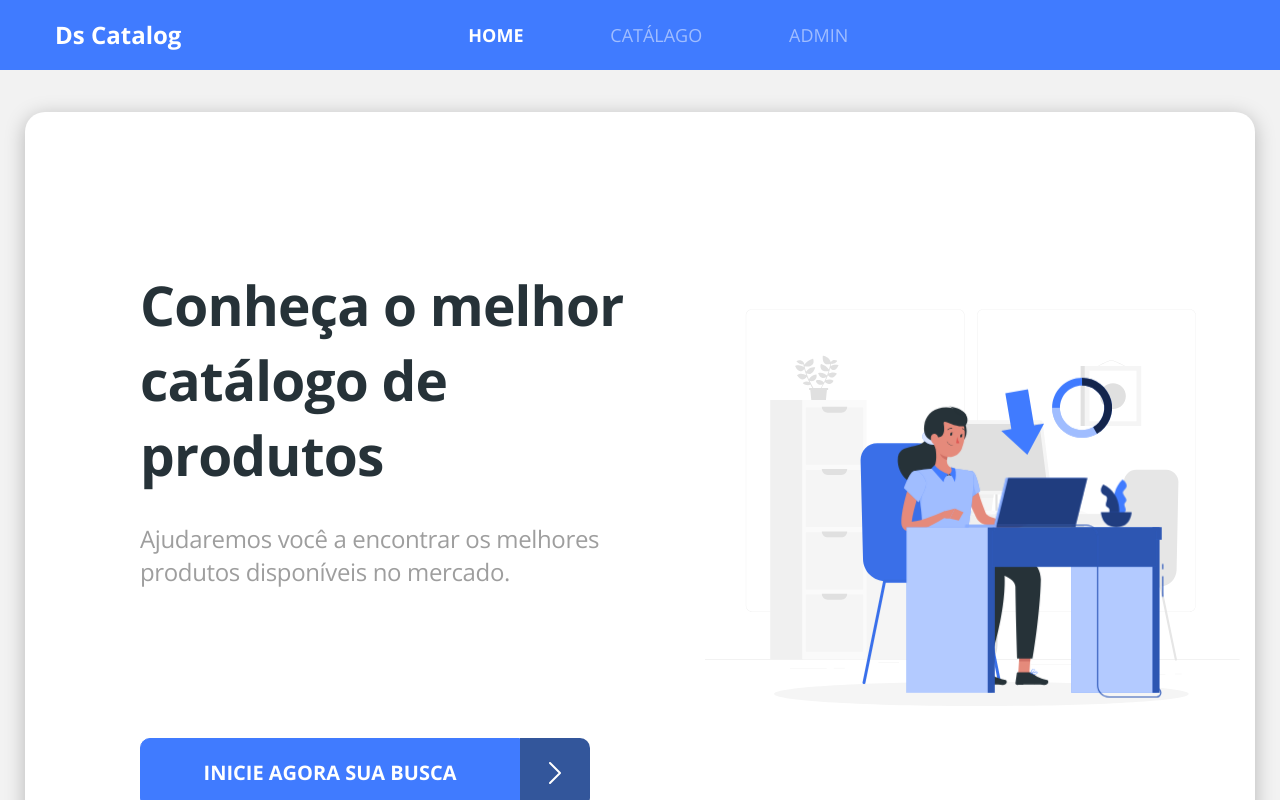
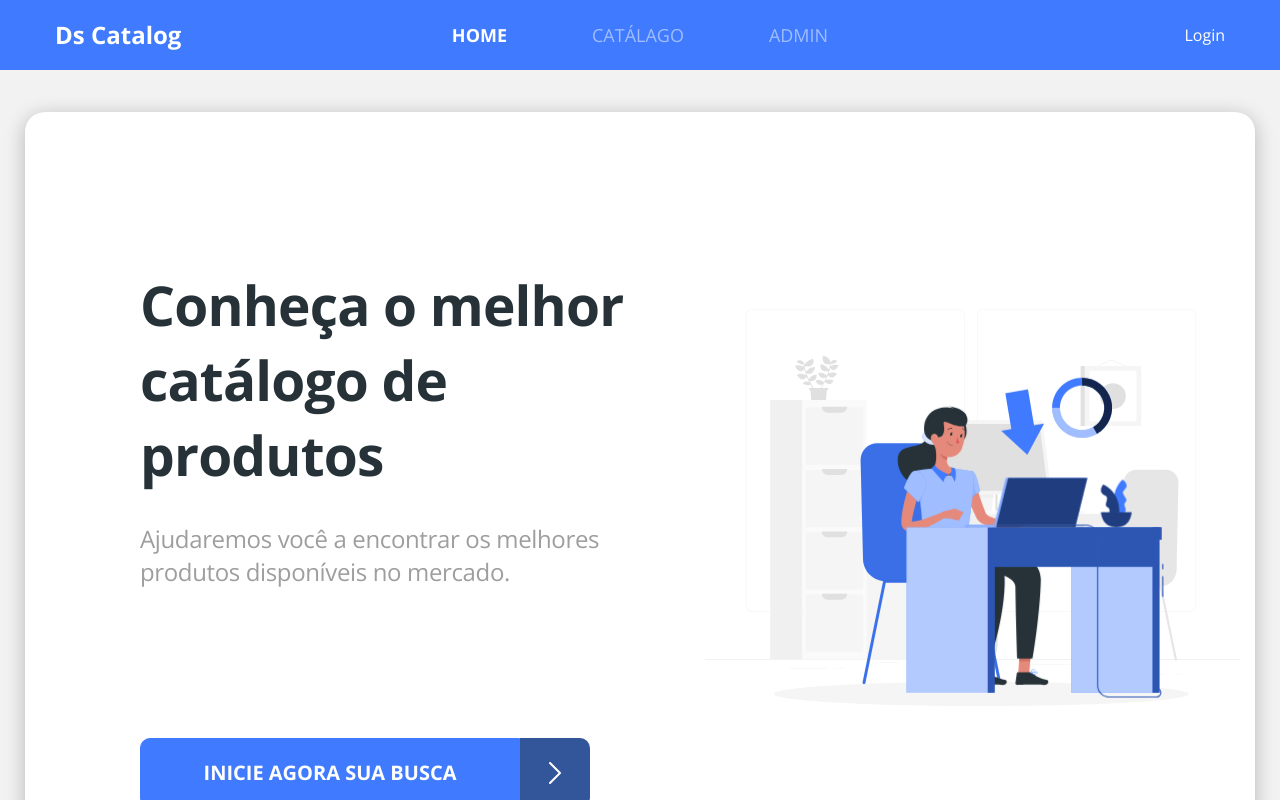
Before and after one commit to Jose-Duque/dscatalog-bootcamp-devsuperior, a React (Create React App) app in the folder front-web/: page / in a window 1280 px wide. Shown: the top 800 px of the page. Built offline with nearby package versions, Linux system fonts and the light colour scheme.

Commit message:
Update navbar login

```diff
--- a/front-web/src/core/components/Navbar/index.tsx
+++ b/front-web/src/core/components/Navbar/index.tsx
@@ -4,12 +4,12 @@ import './style.scss';
 
 const Navbar = () => (
   <nav className="row bg-primary main-nav">
-    <div className="col-2">
+    <div className="col-3">
       <Link to="/" className="nav-logo-text">
         <h4>Ds Catalog</h4>
       </Link>
     </div>
-    <div className="col-6 offset-2">
+    <div className="col-6">
       <ul className="main-menu">
         <li>
           <NavLink to="/" activeClassName="active" exact>HOME</NavLink>
@@ -22,6 +22,9 @@ const Navbar = () => (
         </li>
       </ul>
     </div>
+    <div className="col-3 text-right">
+      Login
+    </div>
   </nav>
 );
 
--- a/front-web/src/core/components/Navbar/style.scss
+++ b/front-web/src/core/components/Navbar/style.scss
@@ -3,6 +3,7 @@
   color: #fff;
   align-items: center;
   padding-left: 40px;
+  padding-right: 40px;
   margin-left: 0;
   margin-right: 0;
 }
@@ -14,8 +15,12 @@
 .main-menu {
   display: flex;
   font-size: 18px;
-  width: 380px;
-  justify-content: space-between;
+  justify-content: center;
+
+  li:nth-child(2) {
+    margin-right: 85px;
+    margin-left: 85px;
+  }
 
   a {
     font-style: normal;
```
Also changed, not shown: 1 other file (tests, documents, lock files or other folders).
